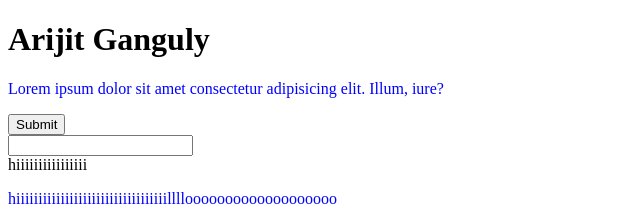
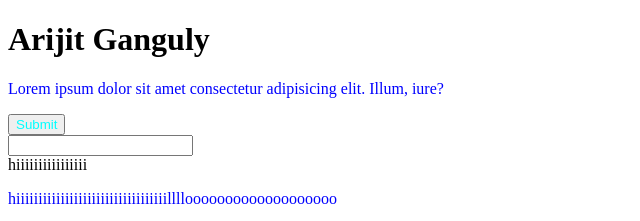
Before and after one commit to Arijit27/Demo-Github, a plain HTML site: page frontEnd/index.html in a window 1280 px wide. Shown: the top 221 px of the page, 0-640 px from the left. Drawn offline with Linux system fonts and the light colour scheme.

Commit message:
button color added

```diff
--- a/frontEnd/style.css
+++ b/frontEnd/style.css
@@ -4,3 +4,6 @@ p{
 footer{
     color: brown;
 }
+button{
+    color: cyan;
+}
```
